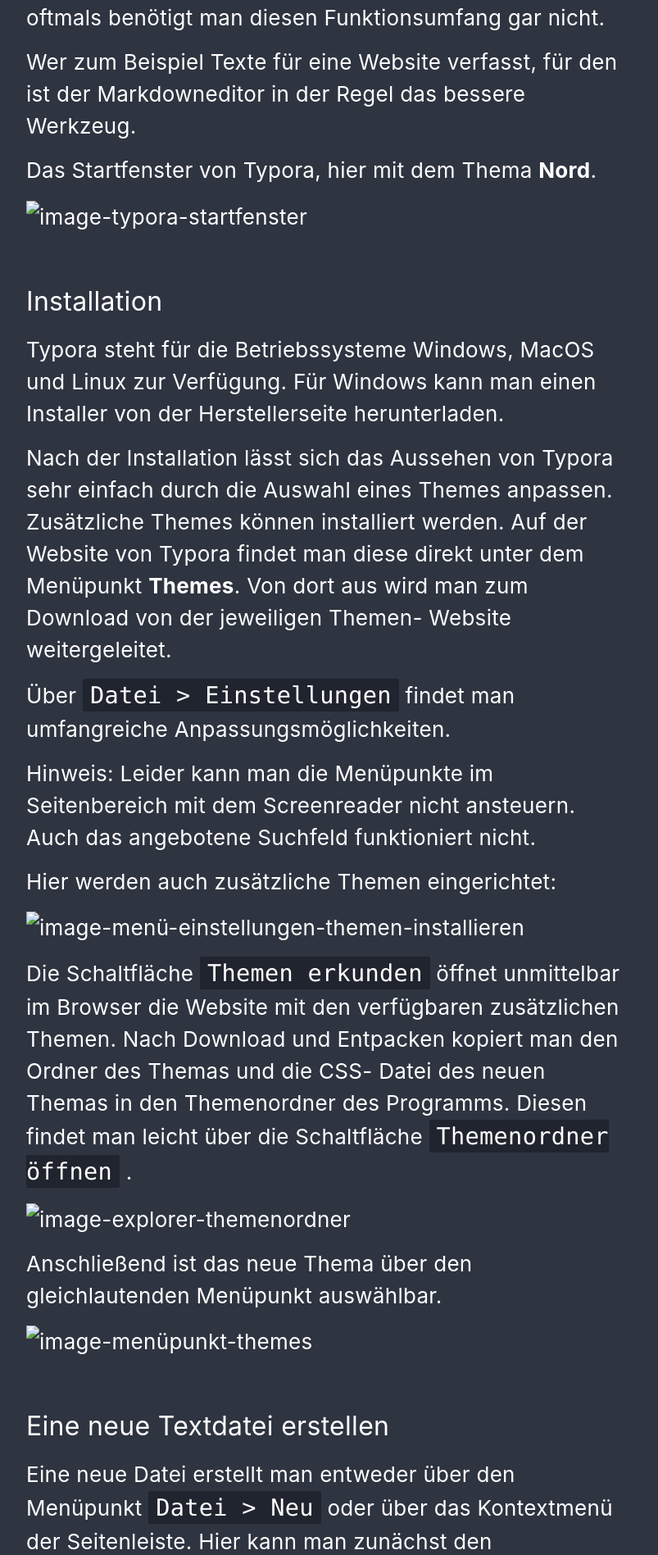
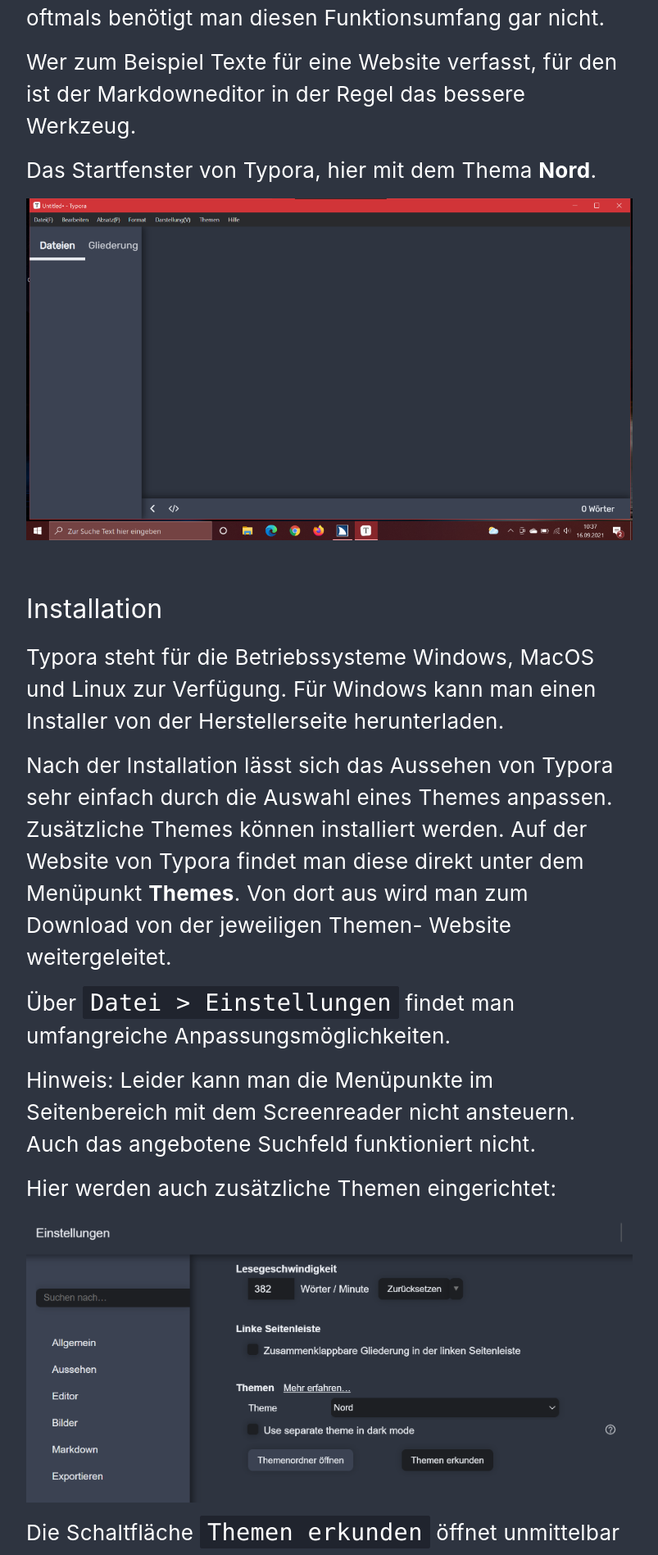
Before and after one commit to henrietteBaum/henrietteBaum.github.io, a Jekyll site: the page built from _posts/2021-09-16-typora-win10.md, in a window 1280 px wide. Shown: the part 629-2526 px from the top of the page at 82% size, without its empty margins (238-1041 px from the left). Built offline with Jekyll 4.4.1, drawn with Linux system fonts in a browser that asks for light colours.

Commit message:
Update 2021-09-16-typora-win10.md

```diff
--- a/_posts/2021-09-16-typora-win10.md
+++ b/_posts/2021-09-16-typora-win10.md
@@ -13,7 +13,7 @@
 
 Das Startfenster von Typora, hier mit dem Thema **Nord**.
 
-![image-typora-startfenster](../assets/images/typora-win10/image-20210916104234147.png)
+![image-typora-startfenster](/assets/images/typora-win10/image-20210916104234147.png)
 
 ## Installation
 
@@ -29,15 +29,15 @@
 
  Hier werden auch zusätzliche Themen eingerichtet:
 
-![image-menü-einstellungen-themen-installieren](../assets/images/typora-win10/image-20210916114003458.png)
+![image-menü-einstellungen-themen-installieren](/assets/images/typora-win10/image-20210916114003458.png)
 
 Die Schaltfläche `Themen erkunden` öffnet unmittelbar im Browser die Website mit den verfügbaren zusätzlichen Themen. Nach Download und Entpacken kopiert man den Ordner des Themas und die CSS- Datei des neuen Themas in den Themenordner des Programms. Diesen findet man leicht über die Schaltfläche `Themenordner öffnen` .
 
-![image-explorer-themenordner](../assets/images/typora-win10/image-20210916114840064.png)
+![image-explorer-themenordner](/assets/images/typora-win10/image-20210916114840064.png)
 
 Anschließend ist das neue Thema über den gleichlautenden Menüpunkt auswählbar.
 
-![image-menüpunkt-themes](../assets/images/typora-win10/image-20210916120350938.png)
+![image-menüpunkt-themes](/assets/images/typora-win10/image-20210916120350938.png)
 
 
 
@@ -45,13 +45,13 @@
 
 Eine neue Datei erstellt man entweder über den Menüpunkt `Datei > Neu` oder über das Kontextmenü der Seitenleiste. Hier kann man zunächst den gewünschten Ordner öffnen. Die Seitenleiste selbst blendet man mit der Tastenkombination `Umschalt + Strg + L` oder über den Menüpunkt **Darstellung** einein.
 
-![image-typora leere-seitenleiste](../assets/images/typora-win10/image-20210916123258545.png)
+![image-typora leere-seitenleiste](/assets/images/typora-win10/image-20210916123258545.png)
 
 Fährt man mit der Maus über den noch leeren Seitenbereich, wird die Option **Ordner öffnen** eingeblendet, wo die zuvor bereits verwendeten Ordner angeboten werden.
 
 Über das Kontextmenü kann man nun ebenfalls eine neue Datei erstellen und gleich einen Dateinamen vergeben.
 
-![image-typora-seitenleiste-kontextmenü](../assets/images/typora-win10/image-20210916124234797.png)
+![image-typora-seitenleiste-kontextmenü](/assets/images/typora-win10/image-20210916124234797.png)
 
 Eine weitere Möglichkeit ist das Anklicken des `+` - Symbols in der unteren linken Ecke.
 
```
